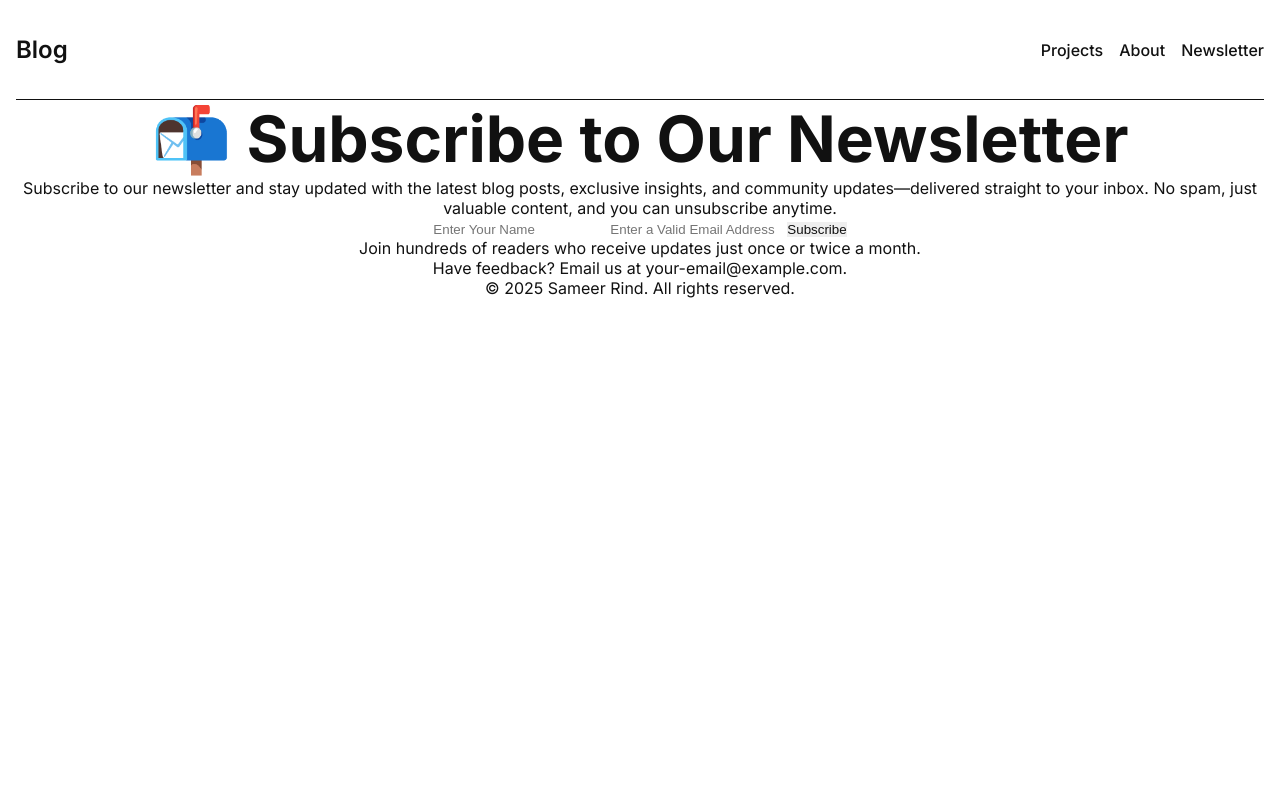
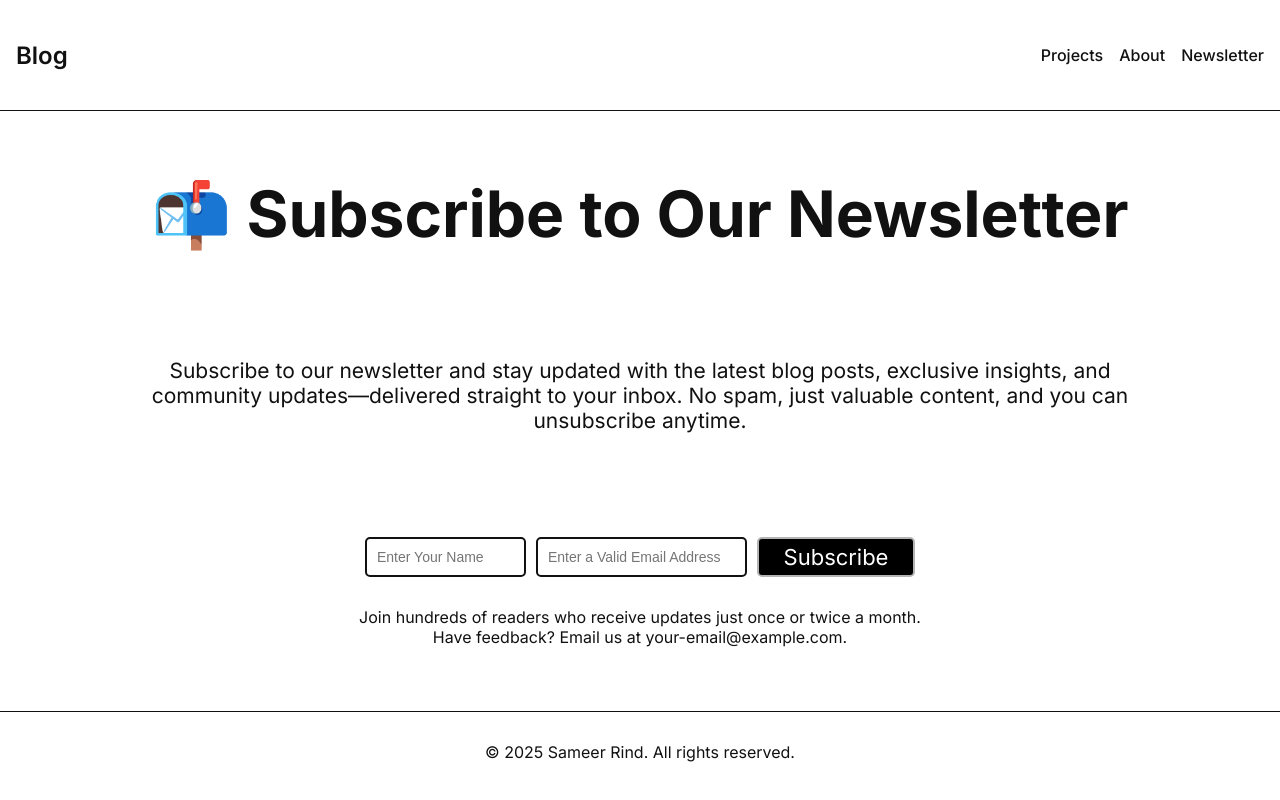
Before and after one commit to Sameerrind765/Blog, a React (Vite) app: page /Blog/Newsletter in a window 1280 px wide. Built offline with nearby package versions, Linux system fonts and the light colour scheme; no server answers.

Commit message:
changes in nav and css for footer newsletter

```diff
--- a/src/components/nav.jsx
+++ b/src/components/nav.jsx
@@ -1,14 +1,13 @@
 import styled from "styled-components";
-
+import { Link } from "react-router-dom";
 const NavContainer = styled.nav`
-  border-bottom: 1px solid;
-  height: 100px;
-  margin: 0 1rem;
-  padding: 0 0px;
   display: flex;
   align-items: center;
-  width: -webkit-fill-available;
+  width: 100%;
+  height: 111px;
   justify-content: space-between;
+  padding: 1rem;
+  border-bottom: 1px solid;
 
   ul {
     display: flex;
@@ -57,10 +56,10 @@ function Nav() {
           <a href="#">Projects</a>
         </li>
         <li>
-          <a href="#">About</a>
+          <Link to="/About">About</Link>
         </li>
         <li>
-          <a href="#">Newsletter</a>
+          <Link to="/Newsletter">Newsletter</Link>
         </li>
       </ul>
     </NavContainer>
--- a/src/index.css
+++ b/src/index.css
@@ -36,6 +36,14 @@ body {
 
 p {
   font-size: var(--font-size-p);
+}
+
+footer {
+  display: flex;
+  height: 80px;
+  align-items: center;
+  border-top: 1px solid;
+  justify-content: center;
 }
 
 .head-hero {
@@ -138,6 +146,62 @@ p {
   display: flex;
   flex-direction: column;
   gap: 15px;
+  justify-content: space-between;
+  height: -webkit-fill-available;
+}
+
+.newsletter h1 {
+  font-size: clamp(50px, 5vw, 5.33rem);
+}
+
+.newsletter {
+  margin: 5vw 0;
+  display: flex;
+  flex-direction: column;
+  gap: 30px;
+  min-height: 59vh;
+}
+
+.newsletter form {
+  height: auto;
+  display: flex;
+  gap: 10px;
+  width: 100%;
+  justify-content: center;
+  align-items: center;
+  flex-wrap: wrap;
+}
+
+.newsletter button {
+  background-color: black;
+  color: white;
+  width: 158px;
+  height: 40px;
+  border-radius: 5px;
+  border: 2px solid #b4b4b4;
+  font-size: 22px;
+  font-family: 'Inter', sans-serif;
+  font-weight: 400;
+}
+
+.newsletter input {
+  width: 161px;
+  font-size: 14px;
+  height: 40px;
+  border: 2px solid;
+  border-radius: 5px;
+  padding: 10px;
+}
+
+.newsletter input:nth-child(2) {
+  width: 211px;
+}
+
+.newsletter .desc {
+  width: 80%;
+  font-size: 21px;
+  margin: auto;
+  line-break: auto;
 }
 
 @media screen and (min-width: 550px) and (max-width:660px) {
```
